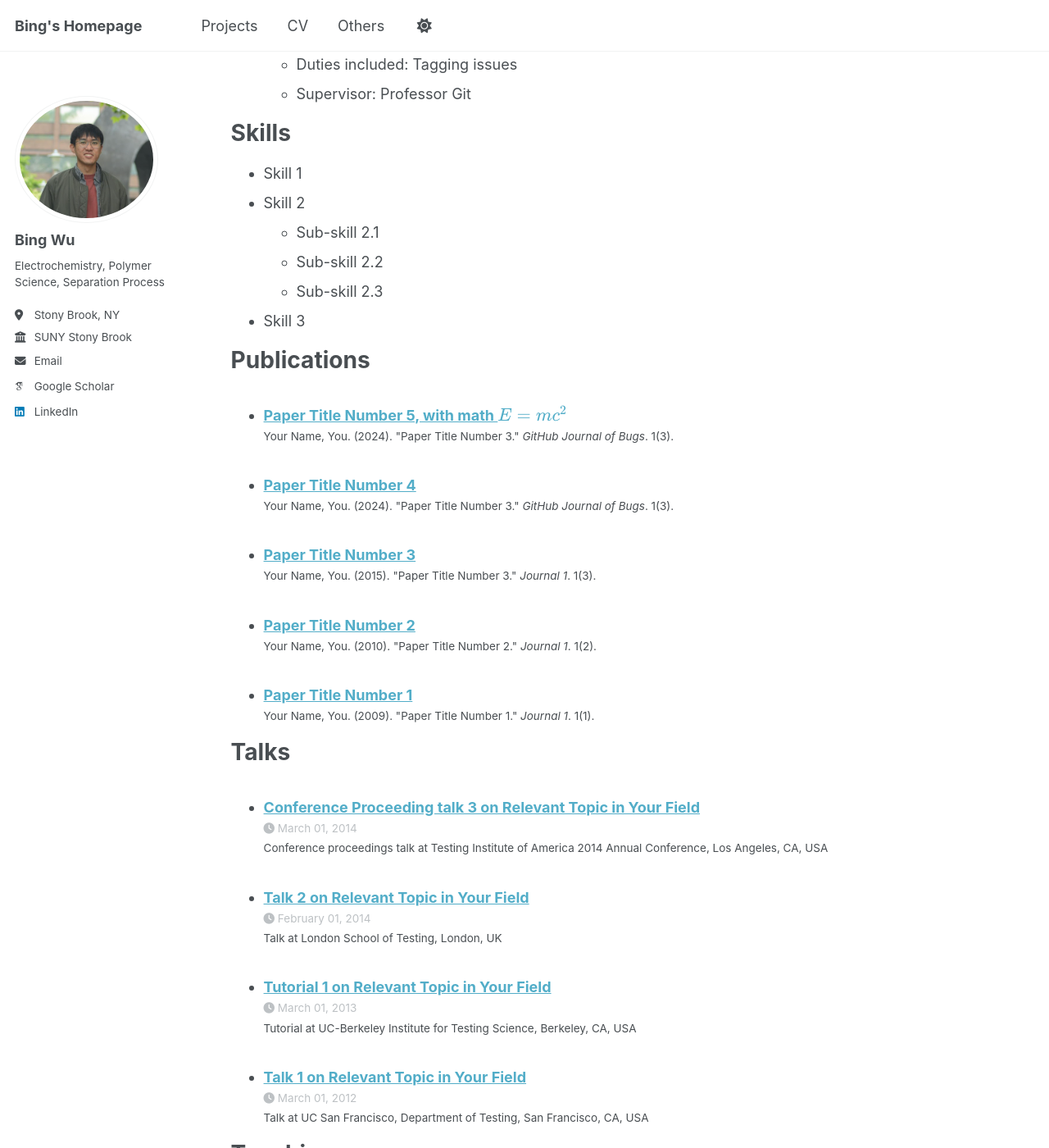
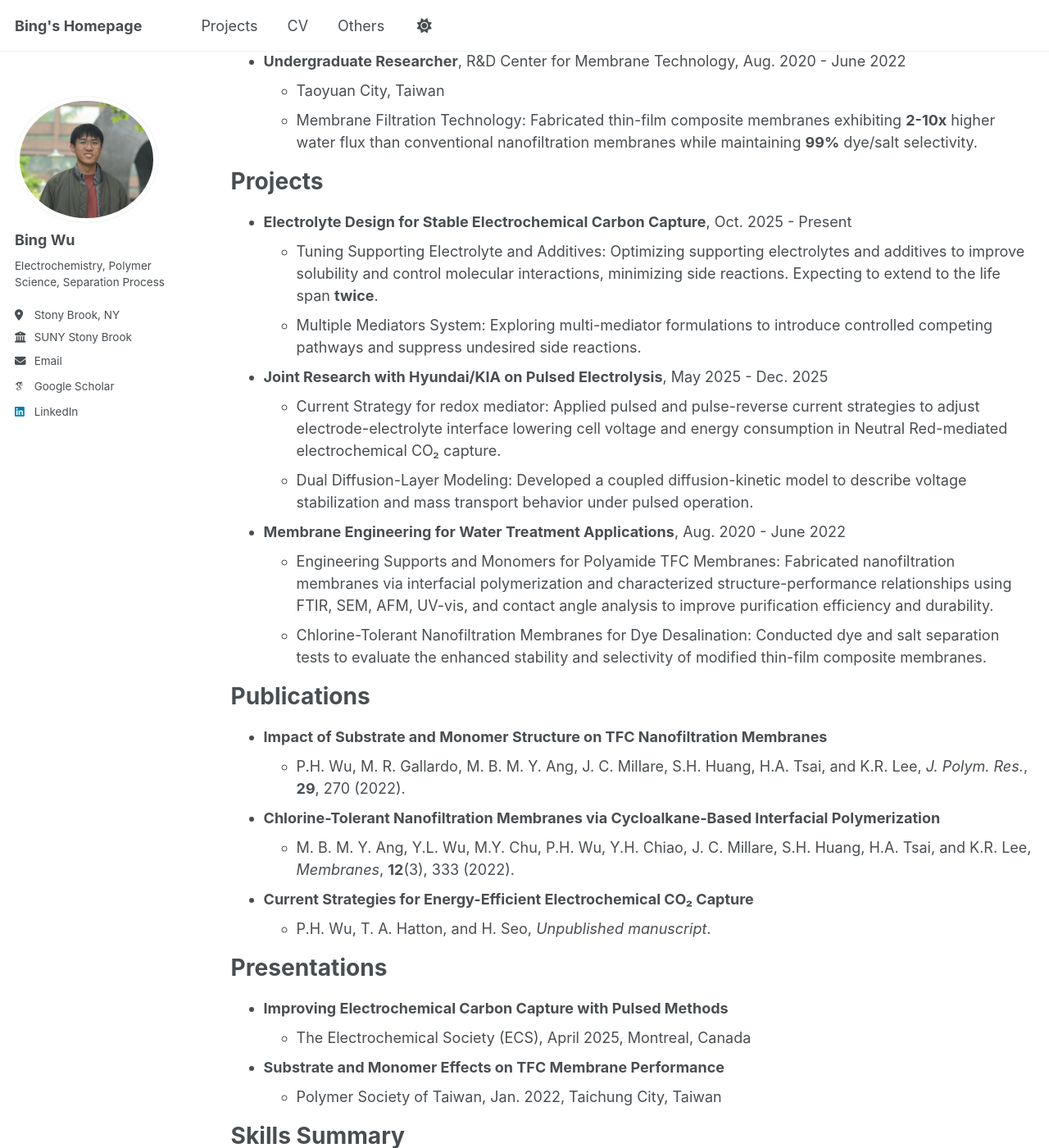
Before and after one commit to Bing-H-WU/Bing-H-WU.github.io, a Jekyll site: the page built from _pages/cv.md, in a window 1280 px wide and 1400 px high, scrolled down 730 px. Shown: the whole window at 82% size. Built offline with Jekyll 4.4.1, drawn with Linux system fonts in a browser that asks for light colours; some web fonts are replaced; a script that is not in the unit is left out; some of the changed text lies outside the part shown.

Commit message:
Update CV page with complete professional information

```diff
--- a/_pages/cv.md
+++ b/_pages/cv.md
@@ -13,56 +13,63 @@ redirect_from:
 
 ---
 
+## Specialization
+Separation Process, Electrochemistry, Polymer Science, Instrumental Analysis
+
 Education
 ======
-* Ph.D in Version Control Theory, GitHub University, 2018 (expected)
-* M.S. in Jekyll, GitHub University, 2014
-* B.S. in GitHub, GitHub University, 2012
+* **Ph.D. in Material Science and Chemical Engineering**, Stony Brook University, Sept. 2023 - Dec. 2027 (Anticipated)
+  * Stony Brook, New York
+* **B.S. in Chemical Engineering**, Chung Yuan Christian University, Sept. 2018 - June 2022
+  * Taoyuan City, Taiwan
 
-Work experience
+Experience
 ======
-* Spring 2024: Academic Pages Collaborator
-  * GitHub University
-  * Duties includes: Updates and improvements to template
-  * Supervisor: The Users
+* **Graduate Researcher**, Electrochemical Decarbonization Engineering Lab, Jan. 2024 - Present
+  * Stony Brook, New York
+  * Advisor: Prof. Hyowon Seo
+  * Electrochemical Carbon Capture: Reduced cell voltage by **30.8%** in an electrochemical carbon capture system through current optimization, improving stability and energy efficiency.
 
-* Fall 2015: Research Assistant
-  * GitHub University
-  * Duties included: Merging pull requests
-  * Supervisor: Professor Hub
+* **Undergraduate Researcher**, R&D Center for Membrane Technology, Aug. 2020 - June 2022
+  * Taoyuan City, Taiwan
+  * Membrane Filtration Technology: Fabricated thin-film composite membranes exhibiting **2-10x** higher water flux than conventional nanofiltration membranes while maintaining **99%** dye/salt selectivity.
 
-* Summer 2015: Research Assistant
-  * GitHub University
-  * Duties included: Tagging issues
-  * Supervisor: Professor Git
+Projects
+======
+* **Electrolyte Design for Stable Electrochemical Carbon Capture**, Oct. 2025 - Present
+  * Tuning Supporting Electrolyte and Additives: Optimizing supporting electrolytes and additives to improve solubility and control molecular interactions, minimizing side reactions. Expecting to extend to the life span **twice**.
+  * Multiple Mediators System: Exploring multi-mediator formulations to introduce controlled competing pathways and suppress undesired side reactions.
 
-Skills
-======
-* Skill 1
-* Skill 2
-  * Sub-skill 2.1
-  * Sub-skill 2.2
-  * Sub-skill 2.3
-* Skill 3
+* **Joint Research with Hyundai/KIA on Pulsed Electrolysis**, May 2025 - Dec. 2025
+  * Current Strategy for redox mediator: Applied pulsed and pulse-reverse current strategies to adjust electrode-electrolyte interface lowering cell voltage and energy consumption in Neutral Red-mediated electrochemical CO₂ capture.
+  * Dual Diffusion-Layer Modeling: Developed a coupled diffusion-kinetic model to describe voltage stabilization and mass transport behavior under pulsed operation.
+
+* **Membrane Engineering for Water Treatment Applications**, Aug. 2020 - June 2022
+  * Engineering Supports and Monomers for Polyamide TFC Membranes: Fabricated nanofiltration membranes via interfacial polymerization and characterized structure-performance relationships using FTIR, SEM, AFM, UV-vis, and contact angle analysis to improve purification efficiency and durability.
+  * Chlorine-Tolerant Nanofiltration Membranes for Dye Desalination: Conducted dye and salt separation tests to evaluate the enhanced stability and selectivity of modified thin-film composite membranes.
 
 Publications
 ======
-  <ul>{% for post in site.publications reversed %}
-    {% include archive-single-cv.html %}
-  {% endfor %}</ul>
+* **Impact of Substrate and Monomer Structure on TFC Nanofiltration Membranes**
+  * P.H. Wu, M. R. Gallardo, M. B. M. Y. Ang, J. C. Millare, S.H. Huang, H.A. Tsai, and K.R. Lee, *J. Polym. Res.*, **29**, 270 (2022).
 
-Talks
+* **Chlorine-Tolerant Nanofiltration Membranes via Cycloalkane-Based Interfacial Polymerization**
+  * M. B. M. Y. Ang, Y.L. Wu, M.Y. Chu, P.H. Wu, Y.H. Chiao, J. C. Millare, S.H. Huang, H.A. Tsai, and K.R. Lee, *Membranes*, **12**(3), 333 (2022).
+
+* **Current Strategies for Energy-Efficient Electrochemical CO₂ Capture**
+  * P.H. Wu, T. A. Hatton, and H. Seo, *Unpublished manuscript*.
+
+Presentations
 ======
-  <ul>{% for post in site.talks reversed %}
-    {% include archive-single-talk-cv.html  %}
-  {% endfor %}</ul>
+* **Improving Electrochemical Carbon Capture with Pulsed Methods**
+  * The Electrochemical Society (ECS), April 2025, Montreal, Canada
 
-Teaching
+* **Substrate and Monomer Effects on TFC Membrane Performance**
+  * Polymer Society of Taiwan, Jan. 2022, Taichung City, Taiwan
+
+Skills Summary
 ======
-  <ul>{% for post in site.teaching reversed %}
-    {% include archive-single-cv.html %}
-  {% endfor %}</ul>
-
-Service and leadership
-======
-* Currently signed in to 43 different slack teams
+* **Programming & Data Analysis:** Python (NumPy, Pandas, SciPy, Matplotlib), Matlab
+* **Experimental Techniques:** Chronopotentiometry, Cyclic Voltammetry, Echem cell design, UV-Vis, FTIR, XPS, SEM, AFM, GC, HPLC
+* **Software & Tools:** Origin, Chemdraw, AutoCAD, LaTeX, Overleaf
+* **Research Focus:** Electrochemical carbon capture, redox mediator, Flow battery, Membrane separation, Membrane modification
```
